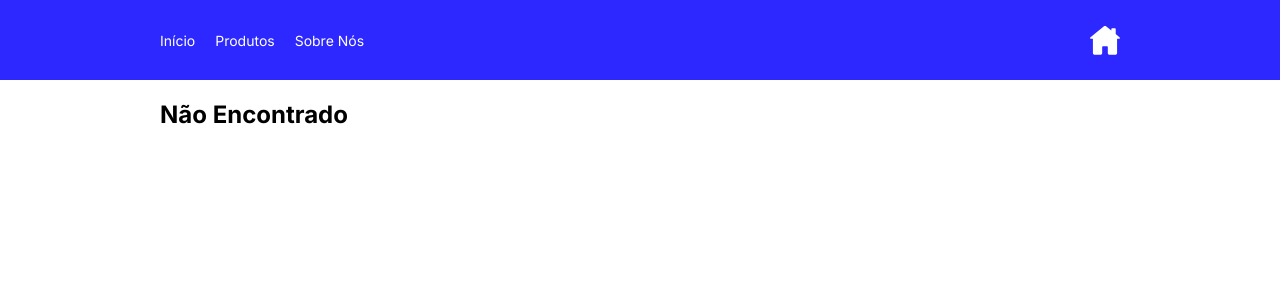
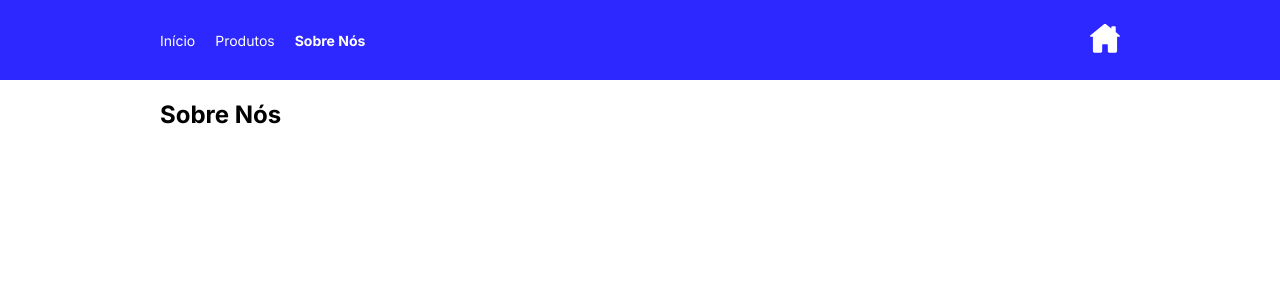
Before and after one commit to ryansouzas/projeto-rotas-react, a React (Vite) app in the folder frontend/: page /about in a window 1280 px wide. Shown: the top 300 px of the page. Built offline with nearby package versions, Linux system fonts and the light colour scheme.

Commit message:
feat: header navLinks, AboutPage

```diff
--- a/frontend/src/App.tsx
+++ b/frontend/src/App.tsx
@@ -4,6 +4,7 @@ import ClientSite from "./routes";
 import Home from "./routes/Home";
 import NotFound from "./routes/NotFound";
 import Products from "./routes/Products";
+import About from "./routes/About";
 
 function App() {
   return (
@@ -14,6 +15,7 @@ function App() {
             <Route index element={<Home />} />
             <Route path="/home" element={<Home />} />
             <Route path="/products" element={<Products />} />
+            <Route path="/about" element={<About />} />
             <Route path="*" element={<NotFound />} />
           </Route>
         </Routes>
--- /dev/null
+++ b/frontend/src/components/AboutPage/index.tsx
@@ -0,0 +1,9 @@
+import "./styles.css";
+
+export default function HomePage() {
+  return (
+    <div className="container mt-20 app-home">
+      <h1>Sobre Nós</h1>
+    </div>
+  );
+}
--- /dev/null
+++ b/frontend/src/components/AboutPage/styles.css
@@ -0,0 +1,3 @@
+.app-home h1 {
+  font-size: 24px;
+}
--- a/frontend/src/components/Header/index.tsx
+++ b/frontend/src/components/Header/index.tsx
@@ -1,16 +1,27 @@
 import "./styles.css";
 import homeIcon from "../../assets/home.svg";
+import { Link, NavLink } from "react-router-dom";
 
 export default function Header() {
   return (
     <header className=" app-header">
       <nav className="container app-nav app-nav-header">
         <ul>
-          <li>Início</li>
-          <li>Produtos</li>
-          <li>Sobre Nós</li>
+          <li>
+            <NavLink to="/home">Início</NavLink>
+          </li>
+
+          <li>
+            <NavLink to="/products">Produtos</NavLink>
+          </li>
+
+          <li>
+            <NavLink to="/about">Sobre Nós</NavLink>
+          </li>
         </ul>
-        <img src={homeIcon} alt="Home" />
+        <Link to="/home">
+          <img src={homeIcon} alt="Home" />
+        </Link>
       </nav>
     </header>
   );
--- a/frontend/src/components/Header/styles.css
+++ b/frontend/src/components/Header/styles.css
@@ -17,7 +17,7 @@
   padding: 0;
 }
 
-.app-nav-header li {
+.app-nav-header a {
   color: var(--app-color-font-primary);
   text-decoration: none;
   font-weight: 400;
--- /dev/null
+++ b/frontend/src/routes/About/index.tsx
@@ -0,0 +1,9 @@
+import AboutPage from "../../components/AboutPage";
+
+export default function About() {
+  return (
+    <main>
+      <AboutPage />
+    </main>
+  );
+}
```
